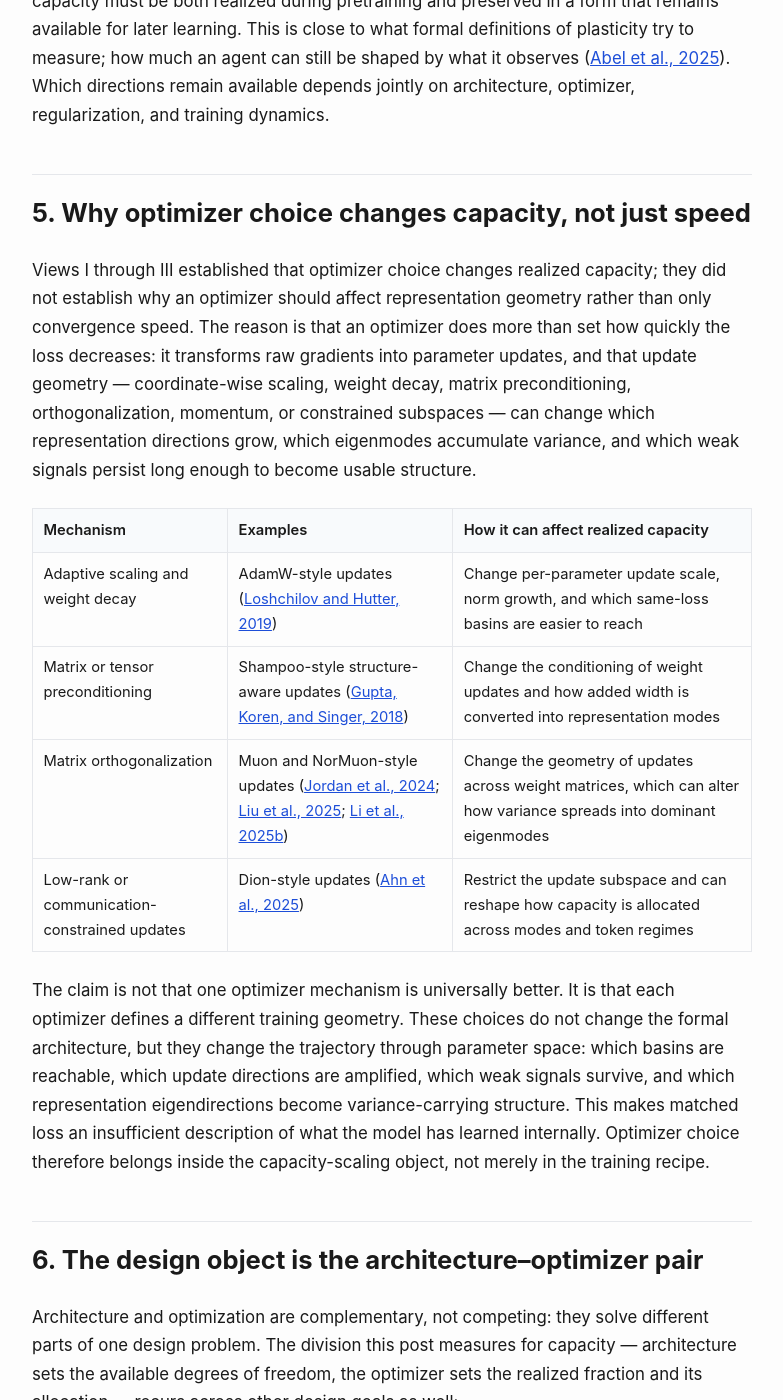
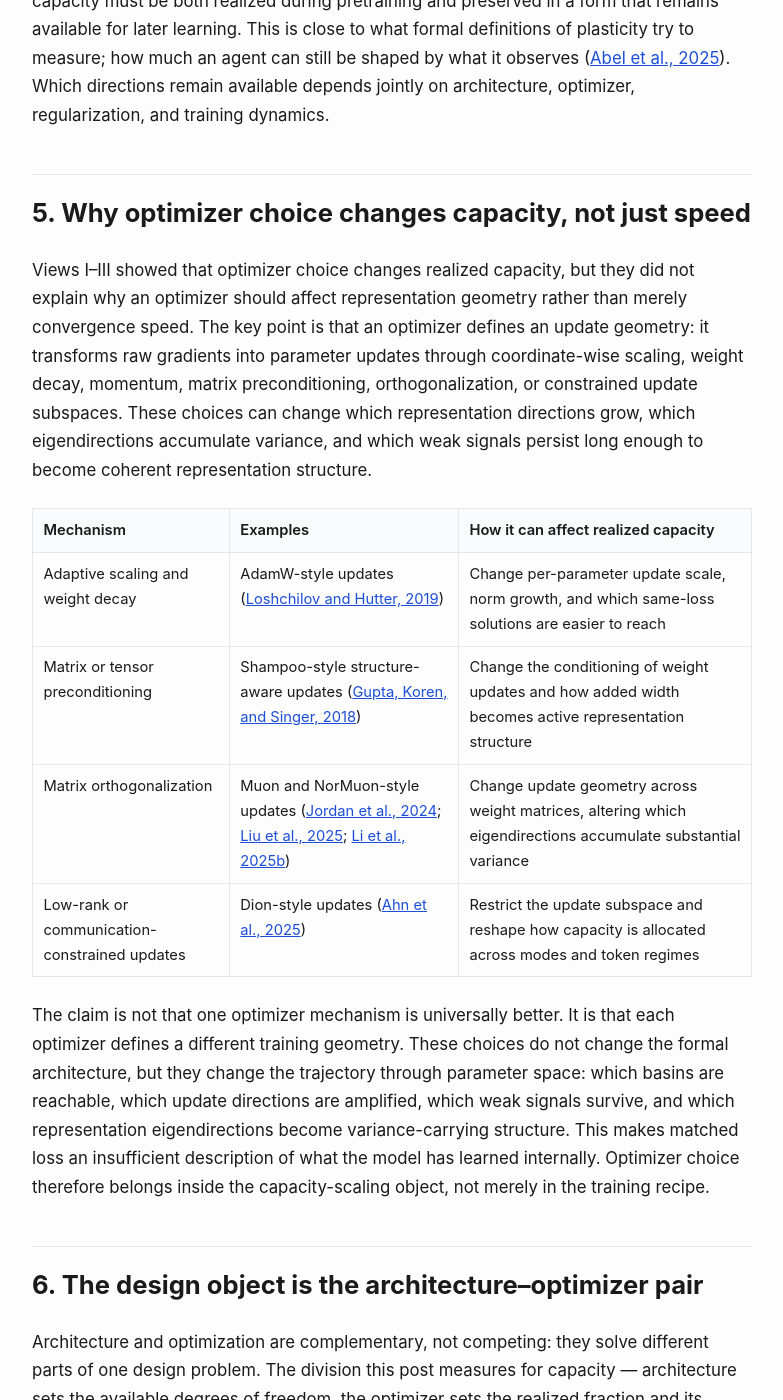
Before and after one commit to optimizer-scaling-laws/optimizer-scaling-laws.github.io, a Jekyll site: the page built from _posts/2026-06-26-architecture-creates-capacity-optimizers-realize-it.md, in a window 1280 px wide and 1400 px high, scrolled down 15196 px. Shown: the whole window, without its empty margins (248-1031 px from the left). Built offline with Jekyll 4.4.1, drawn with Linux system fonts in a browser that asks for light colours.

Commit message:
Final update round 10

```diff
--- a/_posts/2026-06-26-architecture-creates-capacity-optimizers-realize-it.md
+++ b/_posts/2026-06-26-architecture-creates-capacity-optimizers-realize-it.md
@@ -507,15 +507,16 @@ The continual-learning implication is not that architecture ceases to matter. It
 ## 5. Why optimizer choice changes capacity, not just speed
 {: #why-optimizer-choice-changes-capacity-not-just-speed}
 
-Views I through III established that optimizer choice changes realized capacity; they did not establish why an optimizer should affect representation geometry rather than only convergence speed. The reason is that an optimizer does more than set how quickly the loss decreases: it transforms raw gradients into parameter updates, and that update geometry — coordinate-wise scaling, weight decay, matrix preconditioning, orthogonalization, momentum, or constrained subspaces — can change which representation directions grow, which eigenmodes accumulate variance, and which weak signals persist long enough to become usable structure.
+Views I–III showed that optimizer choice changes realized capacity, but they did not explain why an optimizer should affect representation geometry rather than merely convergence speed. The key point is that an optimizer defines an update geometry: it transforms raw gradients into parameter updates through coordinate-wise scaling, weight decay, momentum, matrix preconditioning, orthogonalization, or constrained update subspaces. These choices can change which representation directions grow, which eigendirections accumulate variance, and which weak signals persist long enough to become coherent representation structure.
+
 
 <table>
 <thead><tr><th>Mechanism</th><th>Examples</th><th>How it can affect realized capacity</th></tr></thead>
 <tbody>
-<tr><td>Adaptive scaling and weight decay</td><td>AdamW-style updates (<a href="https://arxiv.org/abs/1711.05101" target="_blank" rel="noopener noreferrer">Loshchilov and Hutter, 2019</a>)</td><td>Change per-parameter update scale, norm growth, and which same-loss basins are easier to reach</td></tr>
-<tr><td>Matrix or tensor preconditioning</td><td>Shampoo-style structure-aware updates (<a href="https://arxiv.org/abs/1802.09568" target="_blank" rel="noopener noreferrer">Gupta, Koren, and Singer, 2018</a>)</td><td>Change the conditioning of weight updates and how added width is converted into representation modes</td></tr>
-<tr><td>Matrix orthogonalization</td><td>Muon and NorMuon-style updates (<a href="https://kellerjordan.github.io/posts/muon/" target="_blank" rel="noopener noreferrer">Jordan et al., 2024</a>; <a href="https://arxiv.org/abs/2502.16982" target="_blank" rel="noopener noreferrer">Liu et al., 2025</a>; <a href="https://arxiv.org/abs/2510.05491" target="_blank" rel="noopener noreferrer">Li et al., 2025b</a>)</td><td>Change the geometry of updates across weight matrices, which can alter how variance spreads into dominant eigenmodes</td></tr>
-<tr><td>Low-rank or communication-constrained updates</td><td>Dion-style updates (<a href="https://arxiv.org/abs/2504.05295" target="_blank" rel="noopener noreferrer">Ahn et al., 2025</a>)</td><td>Restrict the update subspace and can reshape how capacity is allocated across modes and token regimes</td></tr>
+<tr><td>Adaptive scaling and weight decay</td><td>AdamW-style updates (<a href="https://arxiv.org/abs/1711.05101" target="_blank" rel="noopener noreferrer">Loshchilov and Hutter, 2019</a>)</td><td>Change per-parameter update scale, norm growth, and which same-loss solutions are easier to reach</td></tr>
+<tr><td>Matrix or tensor preconditioning</td><td>Shampoo-style structure-aware updates (<a href="https://arxiv.org/abs/1802.09568" target="_blank" rel="noopener noreferrer">Gupta, Koren, and Singer, 2018</a>)</td><td>Change the conditioning of weight updates and how added width becomes active representation structure</td></tr>
+<tr><td>Matrix orthogonalization</td><td>Muon and NorMuon-style updates (<a href="https://kellerjordan.github.io/posts/muon/" target="_blank" rel="noopener noreferrer">Jordan et al., 2024</a>; <a href="https://arxiv.org/abs/2502.16982" target="_blank" rel="noopener noreferrer">Liu et al., 2025</a>; <a href="https://arxiv.org/abs/2510.05491" target="_blank" rel="noopener noreferrer">Li et al., 2025b</a>)</td><td>Change update geometry across weight matrices, altering which eigendirections accumulate substantial variance</td></tr>
+<tr><td>Low-rank or communication-constrained updates</td><td>Dion-style updates (<a href="https://arxiv.org/abs/2504.05295" target="_blank" rel="noopener noreferrer">Ahn et al., 2025</a>)</td><td>Restrict the update subspace and reshape how capacity is allocated across modes and token regimes</td></tr>
 </tbody>
 </table>
 
```
